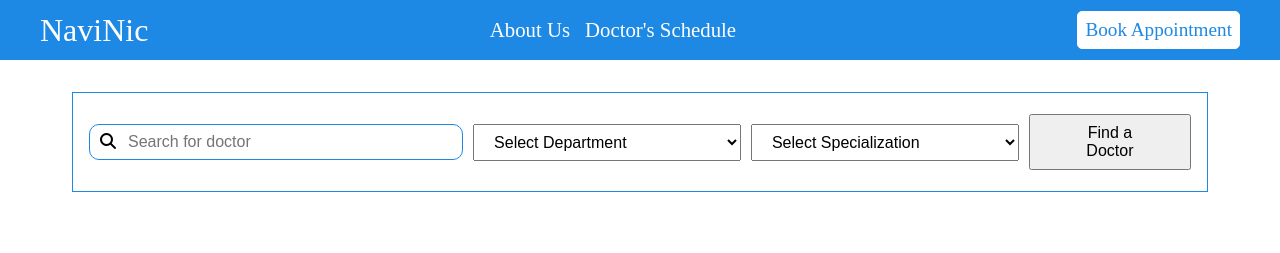
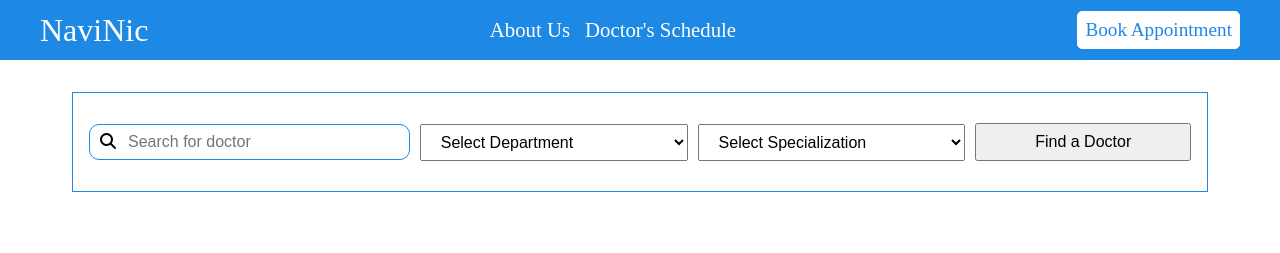
Before and after one commit to NaviHospital/AzureHealth, a plain HTML site: page assets/html/doctor.html in a window 1280 px wide. Shown: the top 253 px of the page. Drawn offline with Linux system fonts and the light colour scheme.

Commit message:
perbaikan style doctor

```diff
--- a/assets/css/doctor.css
+++ b/assets/css/doctor.css
@@ -11,7 +11,7 @@
 
 .search-container {
   display: flex;
-  width: 35%;
+  width: 30%;
   border: 0.5px solid #1e88e5;
   border-radius: 10px;
   gap: 10px;
@@ -38,7 +38,7 @@ form option {
 }
 
 form button {
-  width: 15%;
+  width: 20%;
   font-size: 1rem;
   padding: 0.5rem 2rem;
 }
```
Also changed, not shown: 1 other file.
